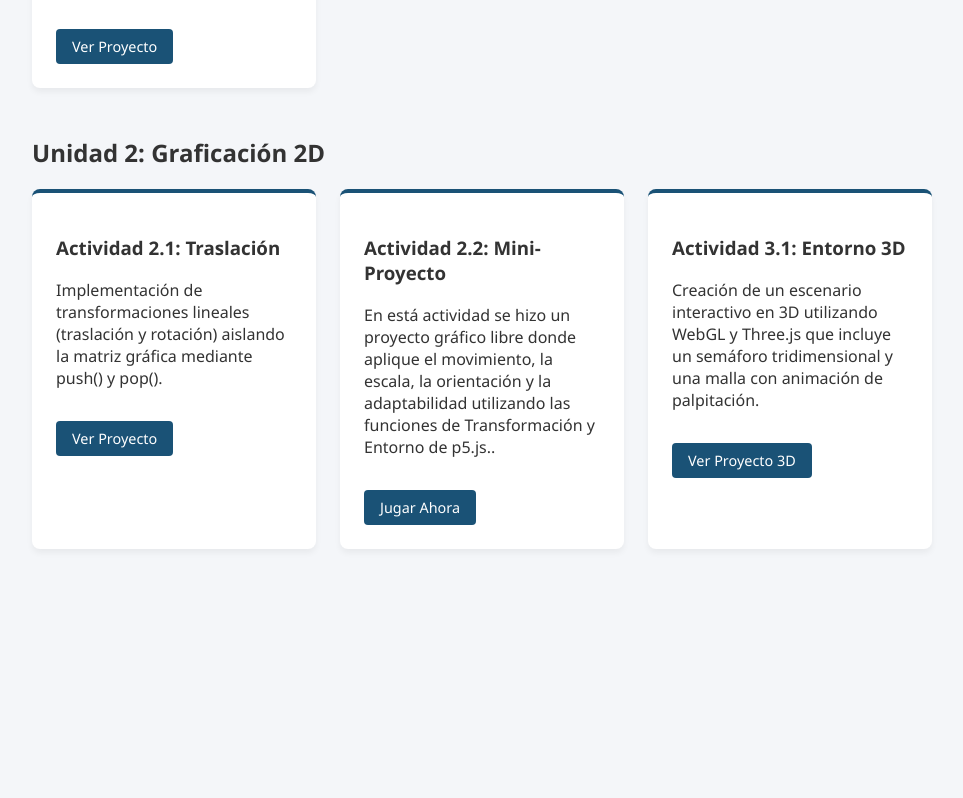
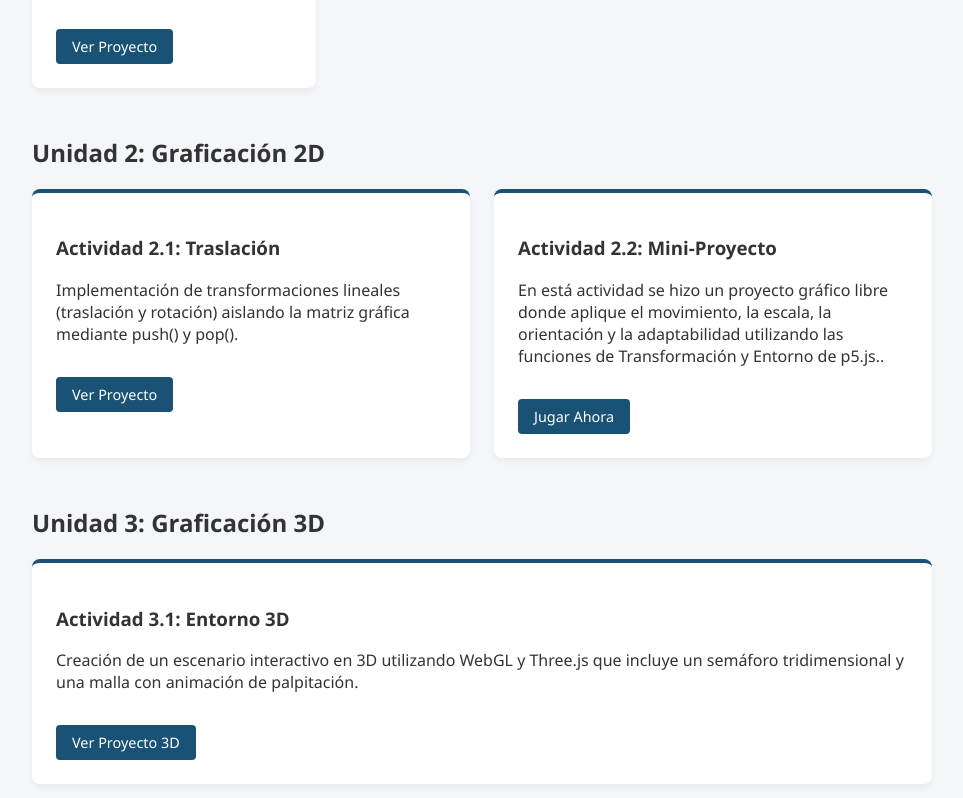
Before and after one commit to AlejandroKauil/graficacion_portafolio_alejandro_kauil, a plain HTML site: page index.html in a window 1280 px wide. Shown: the part 921-1719 px from the top of the page, without its empty margins (158-1121 px from the left). Before the commit the page ends 1518 px from the top, so only its background shows below. Drawn offline with Linux system fonts and the light colour scheme.

Commit message:
Creación de sección de la Unidad 3: Graficación 3D

```diff
--- a/index.html
+++ b/index.html
@@ -64,6 +64,13 @@ Entorno de p5.js..</p>
                     <a href="https://editor.p5js.org/AlejandroKauil/full/XywiU9VZN" target="_blank" class="btn-enlace">Jugar Ahora</a>
                 </div>
 
+                 </div>
+        </section>
+
+                <section class="unidad-seccion">
+            <h2>Unidad 3: Graficación 3D</h2>
+            <div class="grid-actividades">
+
                 <div class="tarjeta-actividad">
                     <h3>Actividad 3.1: Entorno 3D</h3>
                     <p>Creación de un escenario interactivo en 3D utilizando WebGL y Three.js que incluye un semáforo tridimensional y una malla con animación de palpitación.</p>
```
